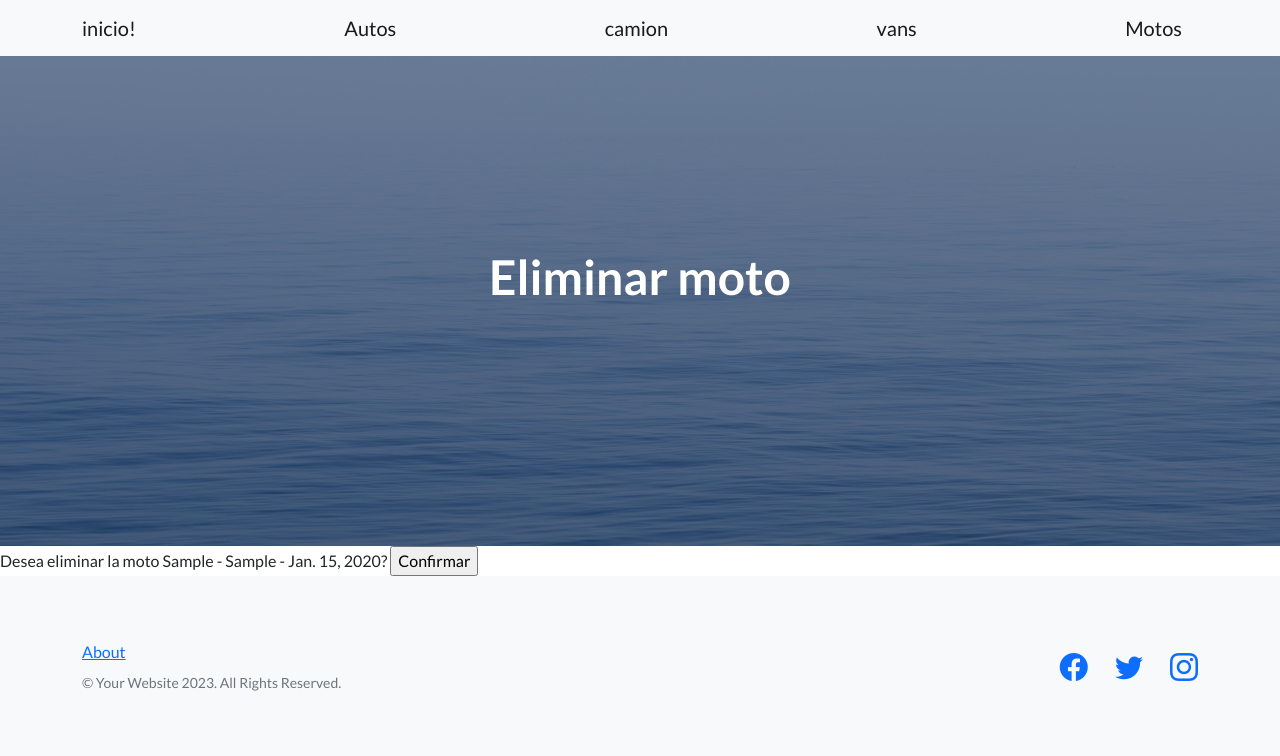
After one commit to MartinGarazurreta/Trabajo-Final-Martin-Garazurreta, a Django app: page /motos/motos/1/eliminar/ in a window 1280 px wide. The commit adds this page. Shown: the top 756 px of the page. Run offline with Django 4.2, Linux system fonts and the light colour scheme; tables that the repository leaves empty hold one stand-in row (values such as "Sample post"); some libraries are stand-ins or nearby versions.

Commit message:
inicializacion del proyecto

```diff
--- a/motos/models.py
+++ b/motos/models.py
@@ -5,5 +5,5 @@ class Moto(models.Model):
     modelo = models.CharField(max_length=250)
     fecha_creacion = models.DateField()
 
-    def __strr__(self):
+    def __str__(self):
         return f'{self.marca} - {self.modelo} - {self.fecha_creacion}'
--- a/motos/templates/motos/Motos.html
+++ b/motos/templates/motos/Motos.html
@@ -18,7 +18,7 @@ Motos
 <ul>
     {% for Moto in listado_de_motos %}
 
-    <li>{{Moto}}
+    <li>{{Moto}} | <a href={% url "actualizar_moto" moto.id %}>Actualizar</a>|<a href="detalle_moto">{{Moto}}</a>| <a href={% url "eliminar_moto" moto.id %}>Eliminar</a> |
 
     </li>
 
--- /dev/null
+++ b/motos/templates/motos/eliminar_moto.html
@@ -0,0 +1,20 @@
+{% extends "base.html" %}
+
+{% block title_head %}
+<title> Eliminar moto</title>
+{% endblock title_head %}
+
+{% block h1_header %}
+Eliminar moto
+{% endblock h1_header %}
+
+
+{% block main %}
+<form action="" method='POST'>
+    {% csrf_token %}
+    Desea eliminar la moto {{moto.marca}} - {{moto.modelo}} - {{moto.fecha_creacion}}?
+    <input type="submit" value="Confirmar">
+
+</form>
+
+{% endblock main %}
--- a/motos/urls.py
+++ b/motos/urls.py
@@ -1,7 +1,10 @@
 from django.urls import path
-from motos.views import ListaDeMotos, CrearMotos
+from motos.views import ListaDeMotos, CrearMotos, ActualizarMoto, EliminarMoto, DetalleMoto
 
 urlpatterns = [
     path('motos/', ListaDeMotos.as_view(), name='motos'),
-    path('motos/crear/', CrearMotos.as_view(), name='crear_motos')
+    path('motos/crear/', CrearMotos.as_view(), name='crear_motos'),
+    path('motos/<int:pk>/', DetalleMoto.as_view, name='detalle_moto'),
+    path('motos/<int:pk>/actualizar/', ActualizarMoto.as_view(), name='actualizar_moto'),
+    path('motos/<int:pk>/eliminar/', EliminarMoto.as_view(), name='eliminar_moto'),
 ]
--- a/motos/views.py
+++ b/motos/views.py
@@ -1,7 +1,8 @@
 from django.shortcuts import render
 from django.views.generic.list import ListView
-from django.views.generic.edit import CreateView
+from django.views.generic.edit import CreateView, UpdateView, DeleteView
 from motos.models import Moto
+from django.views.generic.detail import DetailView
 from django.urls import reverse_lazy
 
 class ListaDeMotos(ListView):
@@ -13,4 +14,17 @@ class CrearMotos(CreateView):
     model = Moto
     template_name = 'motos/crear_motos.html'
     fields = ['marca', 'modelo', 'fecha_creacion']
-    success_url = reverse_lazy('Motos')
+    success_url = reverse_lazy('motos')
+
+class ActualizarMoto(UpdateView):
+    model = Moto
+    template_name = 'motos/actualizar_moto.html'
+    fields = ['marca', 'modelo', 'fecha_creacion']
+    success_url = reverse_lazy('motos')
+class DetalleMoto(DetailView):
+    model = Moto
+    template_name = 'motos/detalle_moto.html'
+class EliminarMoto(DeleteView):
+    model = Moto
+    template_name = 'motos/eliminar_moto.html'
+    success_url = reverse_lazy('motos')
```
Also changed, not shown: motos/templates/motos/actualizar_moto.html (added, +21 -0 lines), motos/templates/motos/detalle_moto.html (added, +19 -0 lines).
